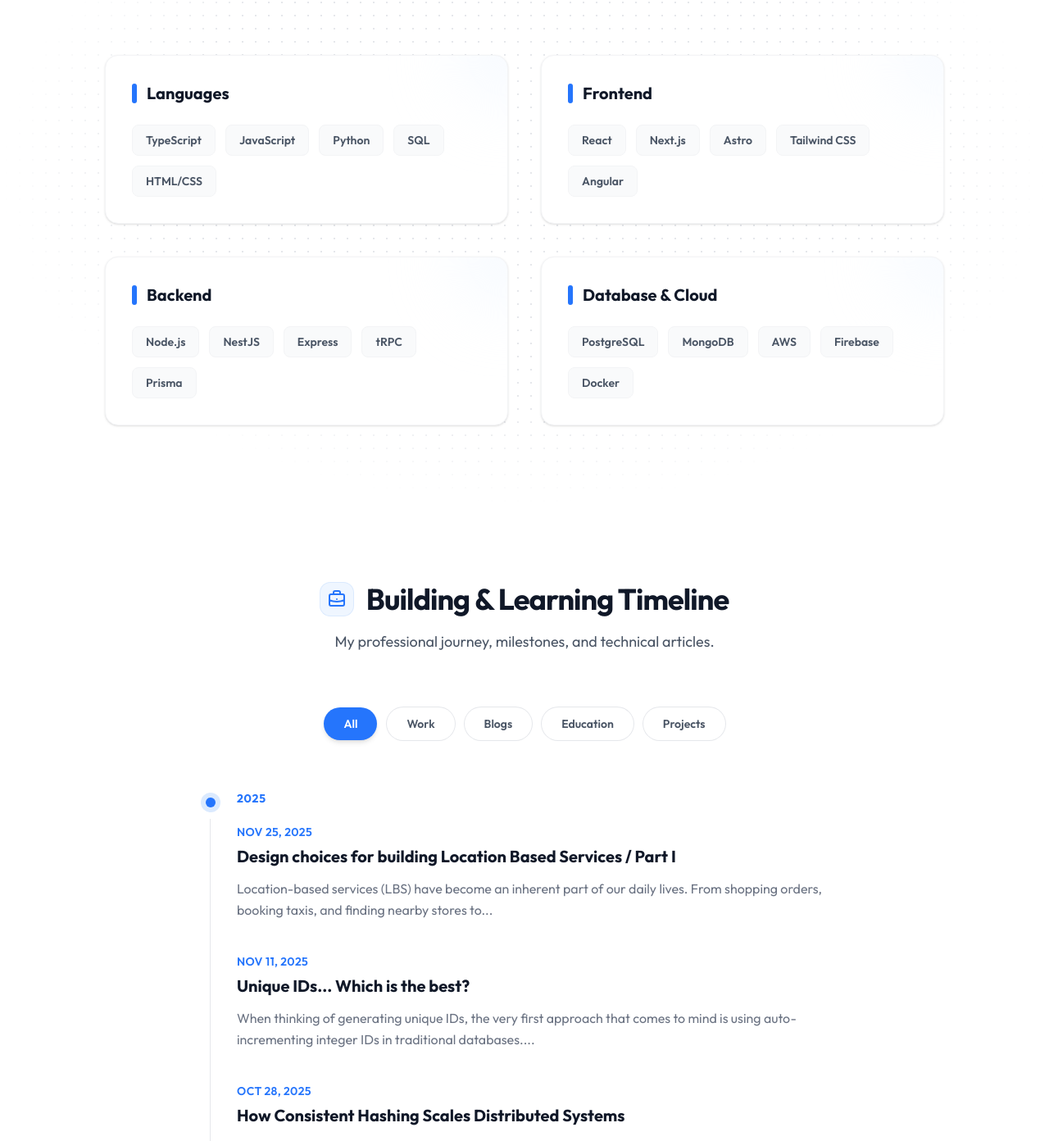
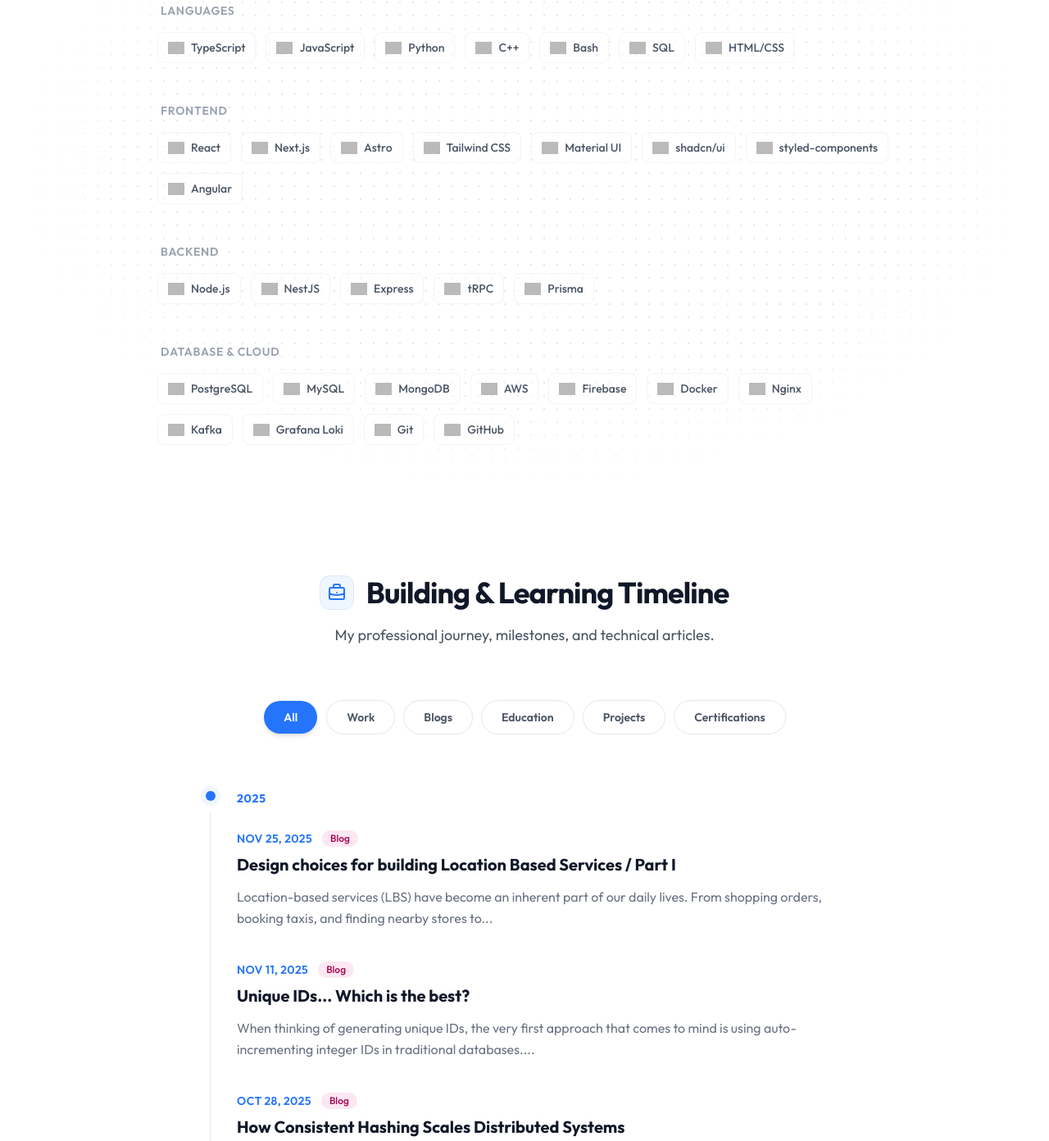
Before and after one commit to pavittarx/pavittarx, an Astro site: page / in a window 1280 px wide. Shown: the part 1001-2393 px from the top of the page at 82% size. Built offline with nearby package versions, Linux system fonts and the light colour scheme; Astro itself is replaced by a stand-in of ours; grey boxes are pictures that could not be loaded.

Commit message:
feat: main section, and timeline view

```diff
--- a/src/components/Skills.astro
+++ b/src/components/Skills.astro
@@ -2,29 +2,157 @@
 const skills = [
   {
     category: "Languages",
-    items: ["TypeScript", "JavaScript", "Python", "SQL", "HTML/CSS"],
+    items: [
+      {
+        name: "TypeScript",
+        icon: "https://cdn.jsdelivr.net/gh/devicons/devicon/icons/typescript/typescript-original.svg",
+      },
+      {
+        name: "JavaScript",
+        icon: "https://cdn.jsdelivr.net/gh/devicons/devicon/icons/javascript/javascript-original.svg",
+      },
+      {
+        name: "Python",
+        icon: "https://cdn.jsdelivr.net/gh/devicons/devicon/icons/python/python-original.svg",
+      },
+      {
+        name: "C++",
+        icon: "https://cdn.jsdelivr.net/gh/devicons/devicon/icons/cplusplus/cplusplus-original.svg",
+      },
+      {
+        name: "Bash",
+        icon: "https://cdn.jsdelivr.net/gh/devicons/devicon/icons/bash/bash-original.svg",
+      },
+      {
+        name: "SQL",
+        icon: "https://cdn.jsdelivr.net/gh/devicons/devicon/icons/postgresql/postgresql-original.svg",
+      }, // Using Postgres icon for generic SQL
+      {
+        name: "HTML/CSS",
+        icon: "https://cdn.jsdelivr.net/gh/devicons/devicon/icons/html5/html5-original.svg",
+      },
+    ],
   },
   {
     category: "Frontend",
-    items: ["React", "Next.js", "Astro", "Tailwind CSS", "Angular"],
+    items: [
+      {
+        name: "React",
+        icon: "https://cdn.jsdelivr.net/gh/devicons/devicon/icons/react/react-original.svg",
+      },
+      {
+        name: "Next.js",
+        icon: "https://cdn.jsdelivr.net/gh/devicons/devicon/icons/nextjs/nextjs-original.svg",
+      },
+      {
+        name: "Astro",
+        icon: "https://cdn.jsdelivr.net/gh/devicons/devicon/icons/astro/astro-original.svg",
+      }, // Astro icon might not be in devicon, using fallback or text if needed, but let's try this URL structure or a generic one. Actually devicon has astro now.
+      {
+        name: "Tailwind CSS",
+        icon: "https://cdn.jsdelivr.net/gh/devicons/devicon/icons/tailwindcss/tailwindcss-original.svg",
+      },
+      {
+        name: "Material UI",
+        icon: "https://cdn.jsdelivr.net/gh/devicons/devicon/icons/materialui/materialui-original.svg",
+      },
+      {
+        name: "shadcn/ui",
+        icon: "https://avatars.githubusercontent.com/u/139895814?s=200&v=4",
+      },
+      {
+        name: "styled-components",
+        icon: "https://skillicons.dev/icons?i=styledcomponents",
+      },
+      {
+        name: "Angular",
+        icon: "https://cdn.jsdelivr.net/gh/devicons/devicon/icons/angularjs/angularjs-original.svg",
+      },
+    ],
   },
   {
     category: "Backend",
-    items: ["Node.js", "NestJS", "Express", "tRPC", "Prisma"],
+    items: [
+      {
+        name: "Node.js",
+        icon: "https://cdn.jsdelivr.net/gh/devicons/devicon/icons/nodejs/nodejs-original.svg",
+      },
+      {
+        name: "NestJS",
+        icon: "https://cdn.jsdelivr.net/gh/devicons/devicon/icons/nestjs/nestjs-original.svg",
+      },
+      {
+        name: "Express",
+        icon: "https://cdn.jsdelivr.net/gh/devicons/devicon/icons/express/express-original.svg",
+      },
+      { name: "tRPC", icon: "https://trpc.io/img/logo.svg" }, // tRPC doesn't have a devicon, using official logo
+      {
+        name: "Prisma",
+        icon: "https://cdn.jsdelivr.net/gh/devicons/devicon/icons/prisma/prisma-original.svg",
+      },
+    ],
   },
   {
     category: "Database & Cloud",
-    items: ["PostgreSQL", "MongoDB", "AWS", "Firebase", "Docker"],
+    items: [
+      {
+        name: "PostgreSQL",
+        icon: "https://cdn.jsdelivr.net/gh/devicons/devicon/icons/postgresql/postgresql-original.svg",
+      },
+      {
+        name: "MySQL",
+        icon: "https://cdn.jsdelivr.net/gh/devicons/devicon/icons/mysql/mysql-original.svg",
+      },
+      {
+        name: "MongoDB",
+        icon: "https://cdn.jsdelivr.net/gh/devicons/devicon/icons/mongodb/mongodb-original.svg",
+      },
+      {
+        name: "AWS",
+        icon: "https://cdn.jsdelivr.net/gh/devicons/devicon/icons/amazonwebservices/amazonwebservices-original-wordmark.svg",
+      },
+      {
+        name: "Firebase",
+        icon: "https://cdn.jsdelivr.net/gh/devicons/devicon/icons/firebase/firebase-plain.svg",
+      },
+      {
+        name: "Docker",
+        icon: "https://cdn.jsdelivr.net/gh/devicons/devicon/icons/docker/docker-original.svg",
+      },
+      {
+        name: "Nginx",
+        icon: "https://cdn.jsdelivr.net/gh/devicons/devicon/icons/nginx/nginx-original.svg",
+      },
+      {
+        name: "Kafka",
+        icon: "https://cdn.jsdelivr.net/gh/devicons/devicon/icons/apachekafka/apachekafka-original.svg",
+      },
+      {
+        name: "Grafana Loki",
+        icon: "https://cdn.jsdelivr.net/gh/devicons/devicon/icons/grafana/grafana-original.svg",
+      },
+      {
+        name: "Git",
+        icon: "https://cdn.jsdelivr.net/gh/devicons/devicon/icons/git/git-original.svg",
+      },
+      {
+        name: "GitHub",
+        icon: "https://cdn.jsdelivr.net/gh/devicons/devicon/icons/github/github-original.svg",
+      },
+    ],
   },
 ];
 ---
 
-<section id="skills" class="py-24 relative overflow-hidden">
+<section id="skills" class="py-16 relative overflow-hidden">
   <!-- Dynamic Background -->
-  <div class="absolute inset-0 -z-10 h-full w-full bg-white bg-[radial-gradient(#e5e7eb_1px,transparent_1px)] [background-size:16px_16px] [mask-image:radial-gradient(ellipse_50%_50%_at_50%_50%,#000_70%,transparent_100%)]"></div>
+  <div
+    class="absolute inset-0 -z-10 h-full w-full bg-white bg-[radial-gradient(#e5e7eb_1px,transparent_1px)] [background-size:16px_16px] [mask-image:radial-gradient(ellipse_50%_50%_at_50%_50%,#000_70%,transparent_100%)]"
+  >
+  </div>
 
   <div class="px-6 mx-auto max-w-7xl lg:px-8">
-    <div class="mx-auto max-w-2xl text-center mb-20">
+    <div class="mx-auto max-w-2xl text-center mb-12">
       <h2 class="text-3xl font-bold tracking-tight text-gray-900 sm:text-4xl">
         Tech Stack
       </h2>
@@ -33,29 +161,27 @@
       </p>
     </div>
 
-    <div class="grid grid-cols-1 md:grid-cols-2 gap-8 lg:gap-10 max-w-5xl mx-auto">
+    <div class="flex flex-col gap-12 max-w-4xl mx-auto">
       {
         skills.map((group) => (
-          <div class="group relative bg-white rounded-2xl p-8 shadow-sm hover:shadow-2xl transition-all duration-500 border border-gray-100 overflow-hidden">
-            <!-- Decorative Gradient Blob -->
-            <div class="absolute top-0 right-0 -mr-16 -mt-16 w-32 h-32 rounded-full bg-blue-50 group-hover:bg-blue-100 transition-colors duration-500 blur-2xl opacity-50"></div>
-
           <div class="relative">
-              <h3 class="text-xl font-bold text-gray-900 mb-6 flex items-center gap-3">
-                <span class="w-1.5 h-6 rounded-full bg-[#2575FC] group-hover:h-10 transition-all duration-300"></span>
+            <h3 class="text-lg font-semibold text-gray-400 mb-4 uppercase tracking-wider text-sm pl-1">
               {group.category}
             </h3>
 
             <div class="flex flex-wrap gap-3">
               {group.items.map((skill) => (
-                  <span class="px-4 py-2 text-sm font-semibold text-gray-600 bg-gray-50 rounded-lg border border-gray-100
-                  group-hover:border-blue-100 group-hover:bg-blue-50/50 group-hover:text-blue-700
-                  hover:!bg-[#2575FC] hover:!text-white hover:!border-[#2575FC] hover:!scale-105
-                  transition-all duration-300 cursor-default">
-                    {skill}
+                <div class="group flex items-center gap-2 px-3 py-2 bg-white/50 hover:bg-white rounded-lg border border-gray-100 hover:border-blue-200 hover:shadow-sm transition-all duration-300 cursor-default">
+                  <img
+                    src={skill.icon}
+                    alt={skill.name}
+                    class="w-5 h-5 object-contain opacity-70 group-hover:opacity-100 transition-opacity duration-300"
+                  />
+                  <span class="text-sm font-medium text-gray-600 group-hover:text-gray-900">
+                    {skill.name}
                   </span>
+                </div>
               ))}
-              </div>
             </div>
           </div>
         ))
--- a/src/components/Timeline.astro
+++ b/src/components/Timeline.astro
@@ -214,7 +214,7 @@
         title: "JavaScript Algorithms and Data Structures Certification",
         description:
           "Earned the JavaScript Algorithms and Data Structures certification from freeCodeCamp. <a href='https://www.freecodecamp.org/certification/pavittarx/javascript-algorithms-and-data-structures' class='text-[#2575FC] hover:underline' target='_blank'>View Certification</a>",
-        category: "education",
+        category: "certification",
       },
       {
         date: "July 2020",
@@ -287,12 +287,50 @@
 ];
 ---
 
+<style>
+  #timeline {
+    --theme-primary: #2575fc;
+    --theme-bg: #eff6ff; /* blue-50 */
+    --theme-ring: #dbeafe; /* blue-100 */
+    position: relative;
+    overflow: hidden;
+  }
+
+  /* Apply variables to elements */
+  .theme-text {
+    color: var(--theme-primary);
+  }
+  .theme-bg {
+    background-color: var(--theme-primary);
+  }
+  .theme-bg-light {
+    background-color: var(--theme-bg);
+  }
+  .theme-ring {
+    --tw-ring-color: var(--theme-ring);
+  }
+  .theme-hover-text:hover {
+    color: var(--theme-primary);
+  }
+
+  /* Specific overrides for the filter buttons when active */
+  .filter-btn.active {
+    background-color: var(--theme-primary) !important;
+    color: white !important;
+  }
+
+  .content-container {
+    position: relative;
+    z-index: 1;
+  }
+</style>
+
 <section id="timeline" class="py-24 bg-white">
-  <div class="px-6 mx-auto max-w-7xl lg:px-8">
+  <div class="content-container px-6 mx-auto max-w-7xl lg:px-8">
     <div class="mx-auto max-w-2xl text-center mb-16">
       <div class="flex items-center justify-center gap-4">
         <span
-          class="inline-flex items-center justify-center p-2 bg-blue-50 rounded-xl text-[#2575FC] ring-1 ring-blue-100"
+          class="inline-flex items-center justify-center p-2 theme-bg-light rounded-xl theme-text ring-1 theme-ring transition-colors duration-1000"
         >
           <svg
             class="w-6 h-6"
@@ -320,7 +358,7 @@
 
     <div class="flex flex-wrap justify-center gap-3 mb-16">
       <button
-        class="filter-btn px-6 py-2.5 rounded-full text-sm font-semibold transition-all duration-300 bg-[#2575FC] text-white shadow-md hover:shadow-lg transform hover:-translate-y-0.5"
+        class="filter-btn active px-6 py-2.5 rounded-full text-sm font-semibold transition-all duration-300 shadow-md hover:shadow-lg transform hover:-translate-y-0.5"
         data-filter="all"
       >
         All
@@ -349,6 +387,12 @@
       >
         Projects
       </button>
+      <button
+        class="filter-btn px-6 py-2.5 rounded-full text-sm font-semibold transition-all duration-300 bg-white text-gray-600 ring-1 ring-gray-200 hover:bg-gray-50 hover:ring-gray-300"
+        data-filter="certification"
+      >
+        Certifications
+      </button>
     </div>
 
     <div class="mx-auto max-w-3xl">
@@ -356,11 +400,11 @@
         {
           events.map((group) => (
             <li class="mb-10 ml-6 sm:ml-8">
-              <span class="absolute flex items-center justify-center w-6 h-6 bg-blue-100 rounded-full -left-3 ring-8 ring-white">
-                <div class="w-3 h-3 bg-[#2575FC] rounded-full" />
+              <span class="absolute flex items-center justify-center w-6 h-6 theme-bg-light rounded-full -left-3 ring-8 ring-white transition-colors duration-1000">
+                <div class="w-3 h-3 theme-bg rounded-full transition-colors duration-1000" />
               </span>
 
-              <time class="block mb-2 text-sm font-bold leading-none text-[#2575FC] uppercase tracking-wider">
+              <time class="sticky top-24 block mb-6 text-sm font-bold leading-none theme-text uppercase tracking-wider transition-colors duration-1000 bg-white/95 backdrop-blur-sm py-2 z-10 w-fit pr-4 rounded-r-lg">
                 {group.year}
               </time>
 
@@ -369,17 +413,37 @@
                   class="timeline-item mt-6 mb-10 last:mb-0"
                   data-category={item.category}
                 >
-                  {item.date && (
-                    <span class="block mb-1.5 text-sm font-semibold text-[#2575FC] tracking-wide uppercase">
-                      {item.date}
+                  <div class="flex flex-wrap items-center gap-x-3 gap-y-1 mb-2">
+                    {item.date && (
+                      <span class="text-sm font-semibold theme-text tracking-wide uppercase transition-colors duration-1000">
+                        {item.date}
+                      </span>
+                    )}
+                    <span
+                      class:list={[
+                        "px-2.5 py-0.5 rounded-full text-xs font-medium capitalize",
+                        {
+                          "bg-purple-100 text-purple-800":
+                            item.category === "work",
+                          "bg-green-100 text-green-800":
+                            item.category === "project",
+                          "bg-yellow-100 text-yellow-800":
+                            item.category === "education",
+                          "bg-pink-100 text-pink-800": item.category === "blog",
+                          "bg-teal-100 text-teal-800":
+                            item.category === "certification",
+                        },
+                      ]}
+                    >
+                      {item.category}
                     </span>
-                  )}
+                  </div>
                   <h3 class="text-xl font-bold text-gray-900 mb-3">
                     {item.link ? (
                       <a
                         href={item.link}
                         target="_blank"
-                        class="hover:text-[#2575FC] transition-colors"
+                        class="theme-hover-text transition-colors duration-300"
                       >
                         {item.title}
                       </a>
@@ -407,26 +471,20 @@
   const buttons = document.querySelectorAll(".filter-btn");
   const items = document.querySelectorAll(".timeline-item");
   const years = document.querySelectorAll("ol > li");
+  const timelineSection = document.getElementById("timeline");
 
   buttons.forEach((btn) => {
     btn.addEventListener("click", () => {
       // Remove active class from all
       buttons.forEach((b) => {
-        b.classList.remove(
-          "bg-[#2575FC]",
-          "text-white",
-          "shadow-md",
-          "hover:shadow-lg",
-          "transform",
-          "hover:-translate-y-0.5",
-        );
+        b.classList.remove("active");
         b.classList.add(
           "bg-white",
           "text-gray-600",
           "ring-1",
           "ring-gray-200",
           "hover:bg-gray-50",
-          "hover:ring-gray-300",
+          "hover:ring-gray-300"
         );
       });
 
@@ -437,16 +495,9 @@
         "ring-1",
         "ring-gray-200",
         "hover:bg-gray-50",
-        "hover:ring-gray-300",
+        "hover:ring-gray-300"
       );
-      btn.classList.add(
-        "bg-[#2575FC]",
-        "text-white",
-        "shadow-md",
-        "hover:shadow-lg",
-        "transform",
-        "hover:-translate-y-0.5",
-      );
+      btn.classList.add("active");
 
       const filter = (btn as HTMLElement).dataset.filter;
 
@@ -465,7 +516,7 @@
       years.forEach((year) => {
         const children = Array.from(year.querySelectorAll(".timeline-item"));
         const hasVisible = children.some(
-          (child) => (child as HTMLElement).style.display !== "none",
+          (child) => (child as HTMLElement).style.display !== "none"
         );
         (year as HTMLElement).style.display = hasVisible ? "block" : "none";
       });
```
Lines whose indentation alone changed are shown as unchanged.
